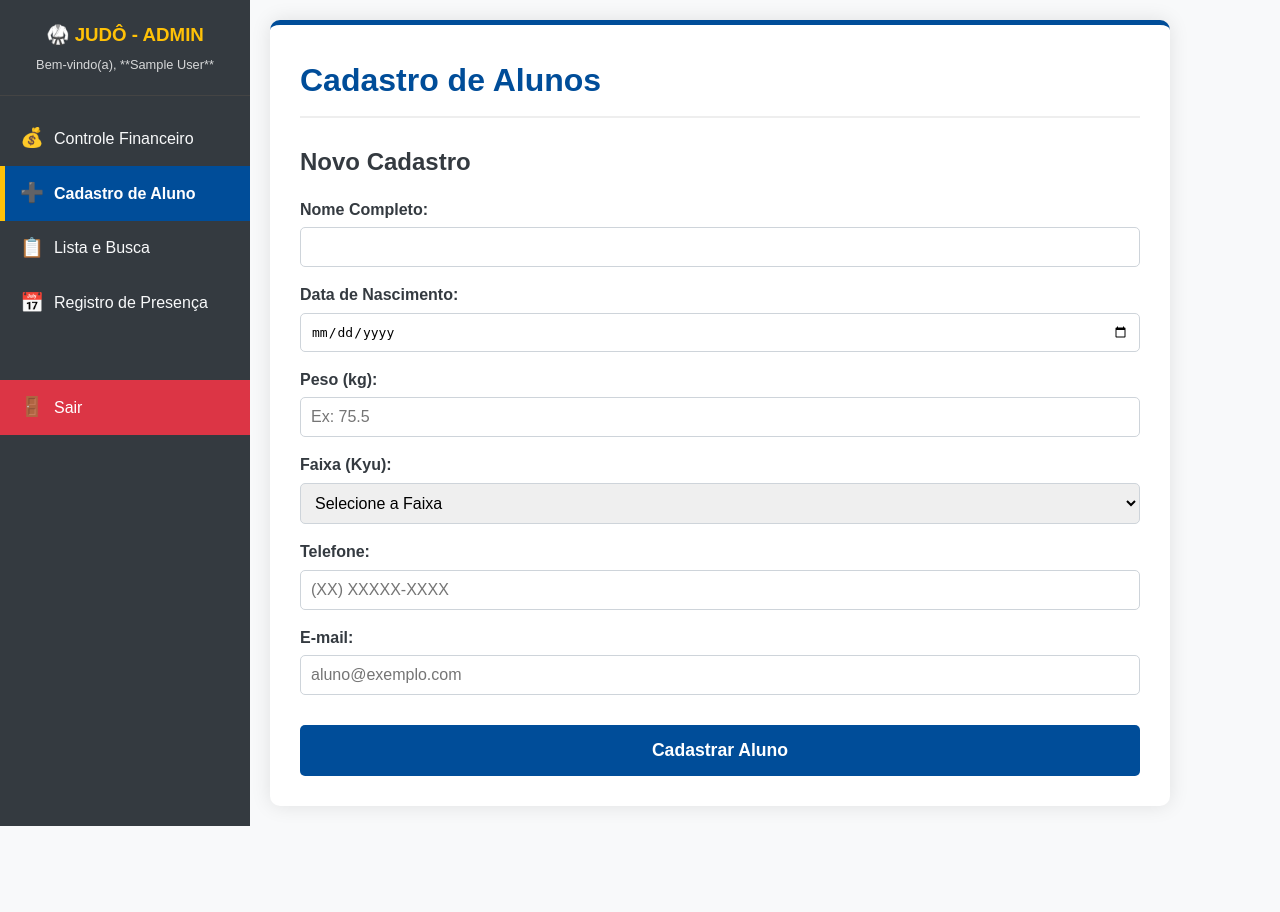
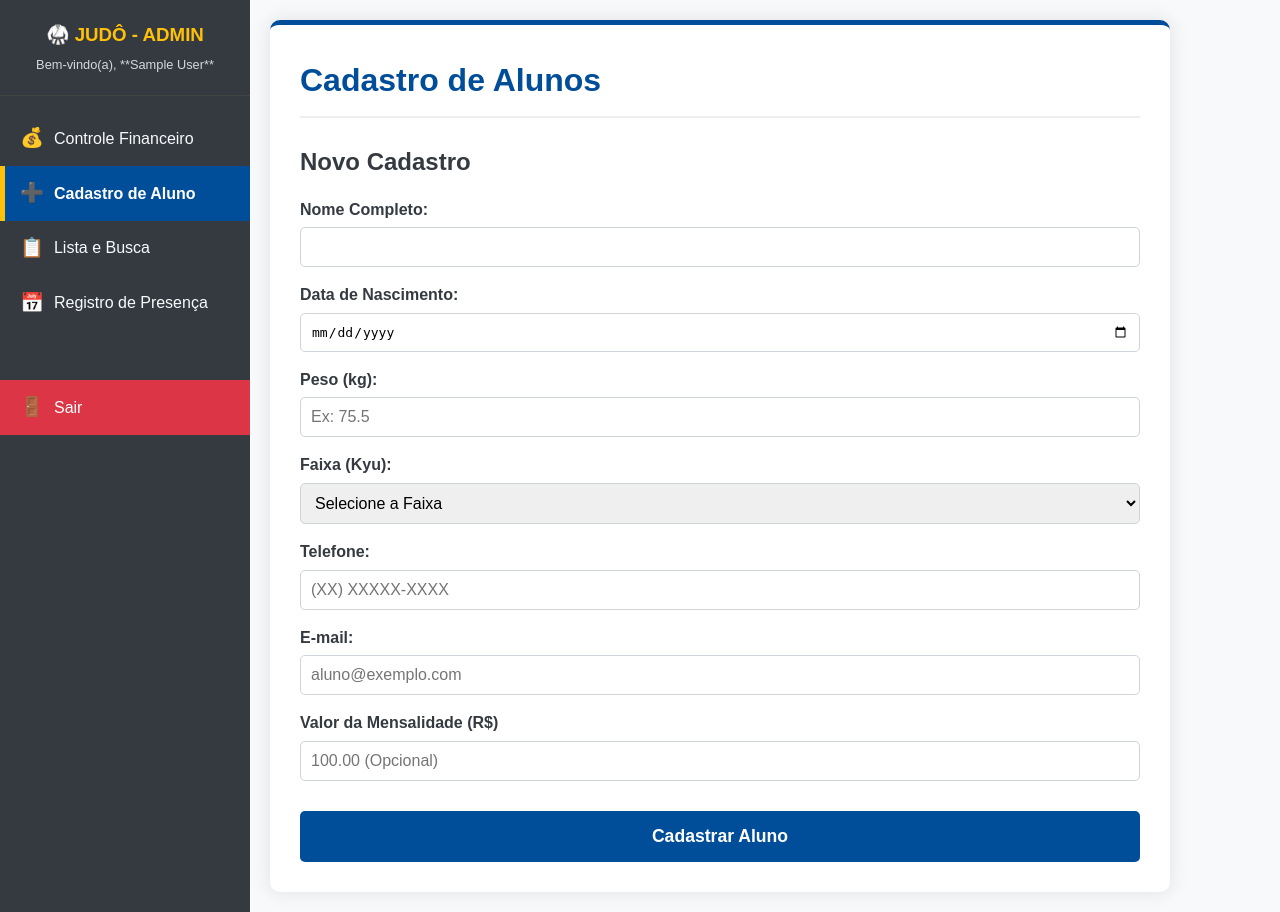
Before and after one commit to juanbalaquente/sistema-judo-academia, a PHP site: page / in a window 1280 px wide. Before the commit the page ends 826 px from the top, so only its background shows below. Run offline with PHP 8.4, Linux system fonts and the light colour scheme; the visitor is signed in with stand-in values (Sample User, id 1).

Commit message:
Oct 7, 2025, 11:43 PM

```diff
--- a/index.php
+++ b/index.php
@@ -1,11 +1,16 @@
 <?php
+// =================================================================
+// LÓGICA PHP: CADASTRO DE ALUNO COM VALOR DE MENSALIDADE
+// =================================================================
 require 'includes/auth_check.php';
 require 'includes/db_connect.php';
 
 $message = '';
+$nome = $data_nascimento = $peso = $kyu = $telefone = $email = $valor_mensal = '';
 
 if ($_SERVER["REQUEST_METHOD"] == "POST") {
 
+    // 1. Coleta e Sanitização dos Dados
     $nome             = filter_input(INPUT_POST, 'nome', FILTER_SANITIZE_STRING);
     $data_nascimento  = filter_input(INPUT_POST, 'data_nascimento', FILTER_SANITIZE_STRING);
     $peso             = filter_input(INPUT_POST, 'peso', FILTER_VALIDATE_FLOAT);
@@ -13,24 +18,40 @@ if ($_SERVER["REQUEST_METHOD"] == "POST") {
     $telefone         = filter_input(INPUT_POST, 'telefone', FILTER_SANITIZE_STRING);
     $email            = filter_input(INPUT_POST, 'email', FILTER_VALIDATE_EMAIL);
 
+    // NOVO: Coleta do valor, permitindo casas decimais.
+    $valor_mensal     = filter_input(INPUT_POST, 'valor_mensal', FILTER_SANITIZE_NUMBER_FLOAT, FILTER_FLAG_ALLOW_FRACTION);
+
+    // Se o campo não foi preenchido, define o padrão (deve ser o mesmo do seu SQL: 100.00)
+    if (empty($valor_mensal) && $valor_mensal !== 0.00 && $valor_mensal !== '0') {
+        $valor_mensal = 100.00;
+    }
+
+    // 2. Validação Básica
     if (!$nome || !$data_nascimento || !$kyu || !$email) {
         $message = '<p class="error">Por favor, preencha todos os campos obrigatórios corretamente.</p>';
     } else {
         try {
-            $sql = "INSERT INTO alunos (nome, data_nascimento, peso, kyu, telefone, email)
-                    VALUES (:nome, :nascimento, :peso, :kyu, :telefone, :email)";
+            // 3. Prepara a Query SQL (agora inclui valor_mensal)
+            $sql = "INSERT INTO alunos (nome, data_nascimento, peso, kyu, telefone, email, valor_mensal)
+                    VALUES (:nome, :nascimento, :peso, :kyu, :telefone, :email, :valor_mensal)";
 
             $stmt= $pdo->prepare($sql);
+
+            // 4. Executa a Inserção com todos os parâmetros
             $stmt->execute([
-                ':nome'       => $nome,
-                ':nascimento' => $data_nascimento,
-                ':peso'       => $peso,
-                ':kyu'        => $kyu,
-                ':telefone'   => $telefone,
-                ':email'      => $email
+                ':nome'           => $nome,
+                ':nascimento'     => $data_nascimento,
+                ':peso'           => $peso,
+                ':kyu'            => $kyu,
+                ':telefone'       => $telefone,
+                ':email'          => $email,
+                ':valor_mensal'   => $valor_mensal // NOVO
             ]);
 
             $message = '<p class="success">🥋 Aluno **' . htmlspecialchars($nome) . '** cadastrado com sucesso!</p>';
+
+            // Limpa as variáveis para resetar o formulário após o sucesso
+            $nome = $data_nascimento = $peso = $kyu = $telefone = $email = $valor_mensal = '';
 
         } catch (Exception $e) {
             if ($e->getCode() == 23000) {
@@ -57,7 +78,7 @@ if ($_SERVER["REQUEST_METHOD"] == "POST") {
 
     <div class="main-wrapper">
 
-        <?php include 'includes/sidebar.php'; ?>
+        <?php include './includes/sidebar.php'; ?>
 
         <div class="content-area">
 
@@ -73,33 +94,41 @@ if ($_SERVER["REQUEST_METHOD"] == "POST") {
                 <form method="POST" action="index.php" class="form-cadastro">
 
                     <label for="nome">Nome Completo:</label>
-                    <input type="text" id="nome" name="nome" required>
+                    <input type="text" id="nome" name="nome" value="<?php echo htmlspecialchars($nome); ?>" required>
 
                     <label for="data_nascimento">Data de Nascimento:</label>
-                    <input type="date" id="data_nascimento" name="data_nascimento" required>
+                    <input type="date" id="data_nascimento" name="data_nascimento"
+                        value="<?php echo htmlspecialchars($data_nascimento); ?>" required>
 
                     <label for="peso">Peso (kg):</label>
-                    <input type="number" id="peso" name="peso" step="0.1" min="1" placeholder="Ex: 75.5">
+                    <input type="number" id="peso" name="peso" step="0.1" min="1"
+                        value="<?php echo htmlspecialchars($peso); ?>" placeholder="Ex: 75.5">
 
                     <label for="kyu">Faixa (Kyu):</label>
                     <select id="kyu" name="kyu" required>
                         <option value="">Selecione a Faixa</option>
-                        <option value="Branca">Branca</option>
-                        <option value="Cinza">Cinza</option>
-                        <option value="Azul">Azul</option>
-                        <option value="Amarela">Amarela</option>
-                        <option value="Laranja">Laranja</option>
-                        <option value="Verde">Verde</option>
-                        <option value="Roxa">Roxa</option>
-                        <option value="Marrom">Marrom</option>
-                        <option value="Preta">Preta (Shodan)</option>
+                        <option value="Branca" <?php if ($kyu == 'Branca') echo 'selected'; ?>>Branca</option>
+                        <option value="Cinza" <?php if ($kyu == 'Cinza') echo 'selected'; ?>>Cinza</option>
+                        <option value="Azul" <?php if ($kyu == 'Azul') echo 'selected'; ?>>Azul</option>
+                        <option value="Amarela" <?php if ($kyu == 'Amarela') echo 'selected'; ?>>Amarela</option>
+                        <option value="Laranja" <?php if ($kyu == 'Laranja') echo 'selected'; ?>>Laranja</option>
+                        <option value="Verde" <?php if ($kyu == 'Verde') echo 'selected'; ?>>Verde</option>
+                        <option value="Roxa" <?php if ($kyu == 'Roxa') echo 'selected'; ?>>Roxa</option>
+                        <option value="Marrom" <?php if ($kyu == 'Marrom') echo 'selected'; ?>>Marrom</option>
+                        <option value="Preta" <?php if ($kyu == 'Preta') echo 'selected'; ?>>Preta (Shodan)</option>
                     </select>
 
                     <label for="telefone">Telefone:</label>
-                    <input type="tel" id="telefone" name="telefone" placeholder="(XX) XXXXX-XXXX">
+                    <input type="tel" id="telefone" name="telefone" value="<?php echo htmlspecialchars($telefone); ?>"
+                        placeholder="(XX) XXXXX-XXXX">
 
                     <label for="email">E-mail:</label>
-                    <input type="email" id="email" name="email" required placeholder="aluno@exemplo.com">
+                    <input type="email" id="email" name="email" value="<?php echo htmlspecialchars($email); ?>" required
+                        placeholder="aluno@exemplo.com">
+
+                    <label for="valor_mensal">Valor da Mensalidade (R$)</label>
+                    <input type="number" step="0.01" min="0" id="valor_mensal" name="valor_mensal"
+                        value="<?php echo htmlspecialchars($valor_mensal); ?>" placeholder="100.00 (Opcional)">
 
                     <button type="submit" class="btn-submit">Cadastrar Aluno</button>
                 </form>
```
